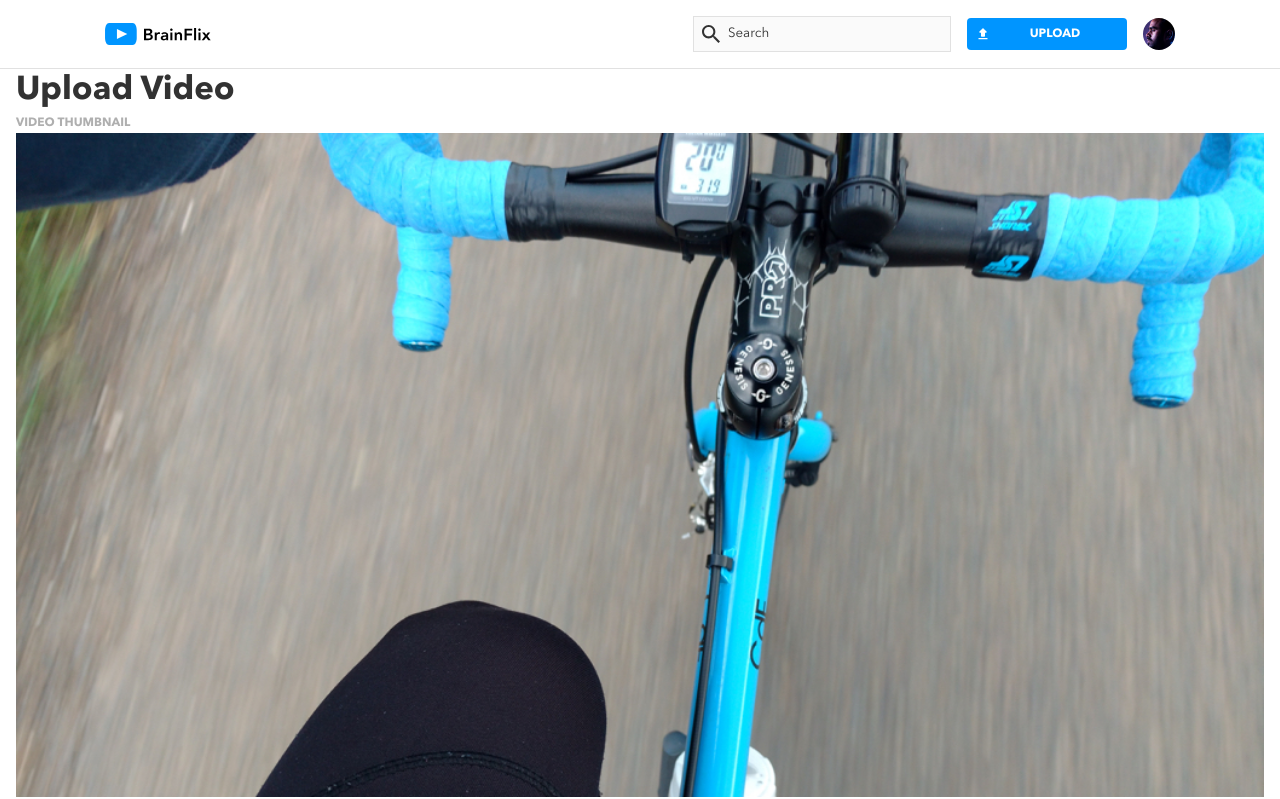
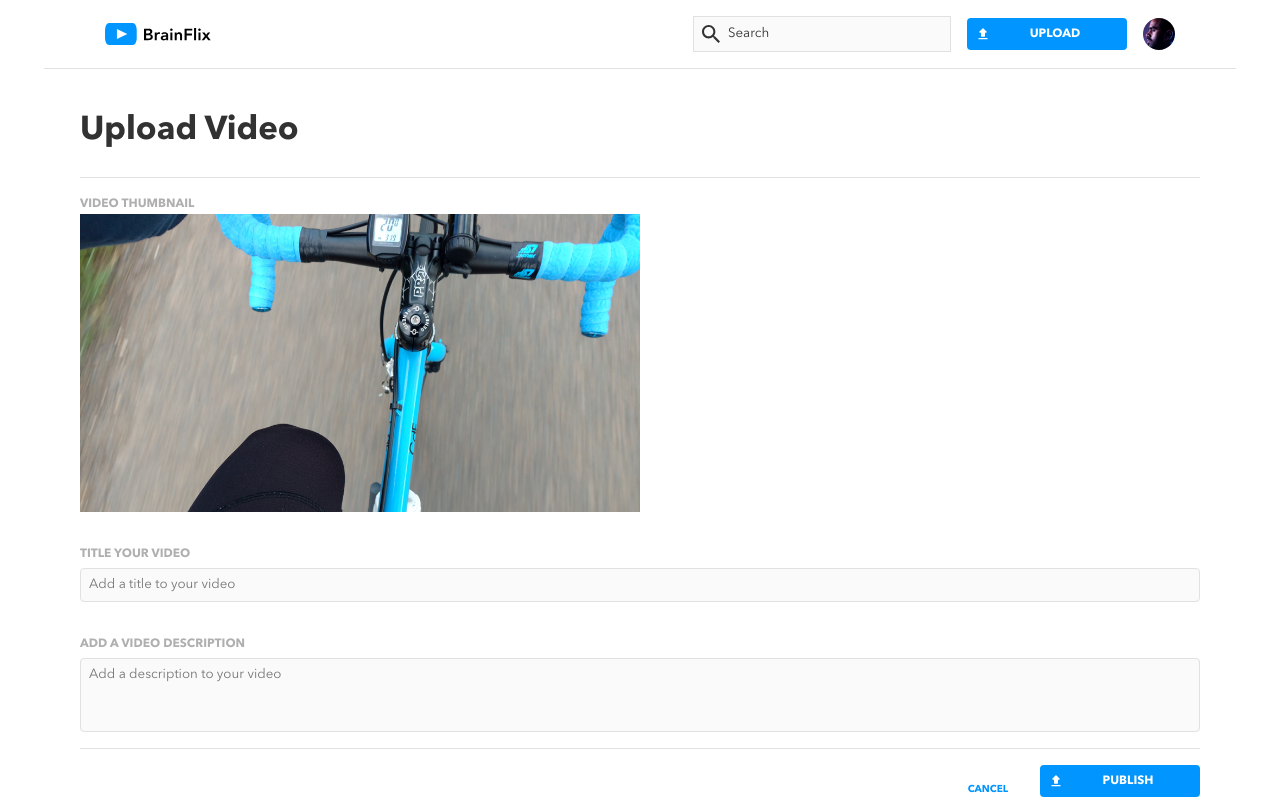
Before and after one commit to amrsaquib/brainflix, a React (Create React App) app: page / in a window 1280 px wide. Shown: the top 799 px of the page. Built offline with nearby package versions, Linux system fonts and the light colour scheme.

Commit message:
finished upload page

```diff
--- a/src/pages/Upload/Upload.js
+++ b/src/pages/Upload/Upload.js
@@ -1,18 +1,36 @@
-import thumbnail from "../../assets/images/Upload-video-preview.jpg"
-import './Upload.scss'
-import icon from '../../assets/icons/upload.svg'
-import Button from "../../components/Button/Button"
+import thumbnail from "../../assets/images/Upload-video-preview.jpg";
+import "./Upload.scss";
+import icon from "../../assets/icons/upload.svg";
+import Button from "../../components/Button/Button";
 
 export default function Upload() {
-    return (
-        <div className="upload">
-            <h1>Upload Video</h1>
-            <p className="label">VIDEO THUMBNAIL</p>
-            <img src={thumbnail} className="upload__thumbnail"/>
-            <label className="label upload__label">TITLE YOUR VIDEO <input className="upload__input" type="text"></input></label>
-            <label className="label upload__label">ADD A VIDEO DESCRIPTION<input className="upload__input upload__input--description" type="text"></input></label>
-            <Button imgsrc={icon} txt="PUBLISH" />
-            <a className="upload__cancel">CANCEL</a>
+  return (
+    <div className="upload">
+      <h1 className="upload__header">Upload Video</h1>
+      <p className="label">VIDEO THUMBNAIL</p>
+      <img src={thumbnail} className="upload__thumbnail" />
+      <form>
+        <label className="label upload__label">
+          TITLE YOUR VIDEO{" "}
+          <input
+            className="upload__input"
+            type="text"
+            placeholder="Add a title to your video"
+          ></input>
+        </label>
+        <label className="label upload__label">
+          ADD A VIDEO DESCRIPTION
+          <input
+            className="upload__input upload__input--description"
+            type="text"
+            placeholder="Add a description to your video"
+          ></input>
+        </label>
+        <div className="upload__buttons">
+          <Button imgsrc={icon} txt="PUBLISH" />
+          <a className="upload__cancel">CANCEL</a>
         </div>
-    )
+      </form>
+    </div>
+  );
 }
--- a/src/pages/Upload/Upload.scss
+++ b/src/pages/Upload/Upload.scss
@@ -3,8 +3,19 @@
     border-top: 1px solid #E1E1E1;
     display: flex;
     flex-direction: column;
+
+    &__header {
+        padding: 1.5rem 0;
+    }
+
     &__thumbnail {
         width: 100%;
+        margin-bottom: 1rem;
+    }
+
+    &__buttons {
+        display: flex;
+        flex-direction: column;
     }
 
     &__label {
@@ -26,6 +37,10 @@
         padding-bottom: 3rem;
     }
 
+    .button {
+        margin-bottom: 1rem;
+    }
+
     &__cancel {
         color: #0095FF;
         font-weight: bold;
@@ -33,4 +48,34 @@
         line-height: 20px;
         align-self: center;
     }
+
+    @media (min-width: 768px ) {
+        padding: 1rem 2.25rem;
+        &__header {
+            border-bottom: 1px solid #E1E1E1;
+        }
+
+        .label{
+            margin-top: 1rem;
+        }
+        &__thumbnail {
+            width: 50%;
+            margin-bottom: 1rem;
+        }
+
+        &__buttons {
+            flex-direction: row-reverse;
+            border-top: 1px solid #E1E1E1;
+            padding-top: 1rem;
+        }
+
+        .button {
+            margin-left: 2rem;
+        }
+    }
+
+    @media (min-width: 1280px ) {
+        width: 70rem;
+        margin: 0 auto;
+    }
 }
```
